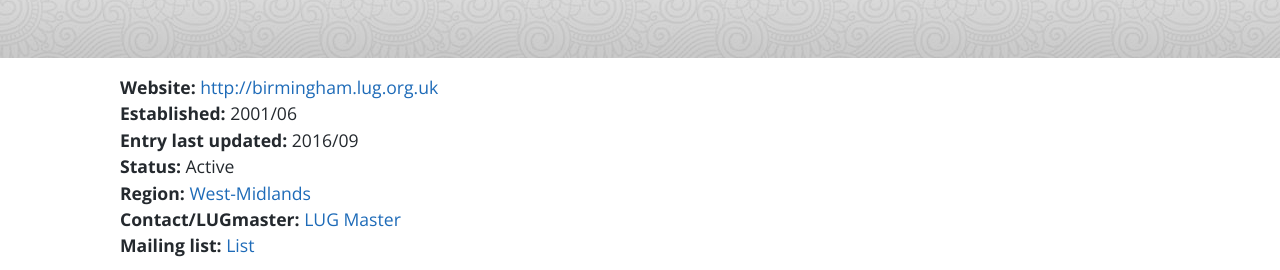
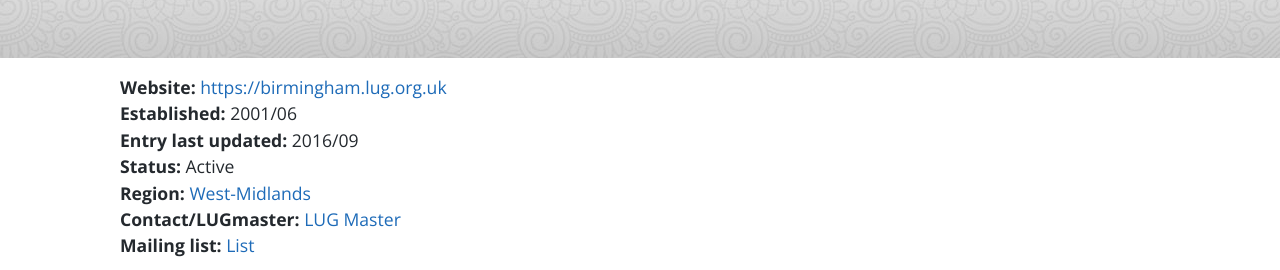
Before and after one commit to lugorguk/lug.org.uk-website, a Jekyll site: the page built from _posts/0000-01-01-Birmingham.md, in a window 1280 px wide. Shown: the part 191-461 px from the top of the page. Built offline with Jekyll 4.4.1, drawn with Linux system fonts in a browser that asks for light colours; some of the changed lines change nothing that is shown.

Commit message:
update to https links

```diff
--- a/_posts/0000-01-01-Birmingham.md
+++ b/_posts/0000-01-01-Birmingham.md
@@ -1,15 +1,15 @@
 ---
 layout: lug
 title: Birmingham
-website: http://birmingham.lug.org.uk
+website: https://birmingham.lug.org.uk
 established_date: 2001/06
 status: Active
 last_update: 09/2016
 categories: West-Midlands
-url: http://lug.org.uk/node/149
+url: https://lug.org.uk/node/149
 contact_address: mailto:bhamlug@autotrain.org
 contact: LUG Master
-mailing_list: http://mailman.lug.org.uk/mailman/listinfo/sb
+mailing_list: https://mailman.lug.org.uk/mailman/listinfo/sb
 permalink: lugs/West-Midlands/Birmingham/
 location:
   latitude: 52.49
```
